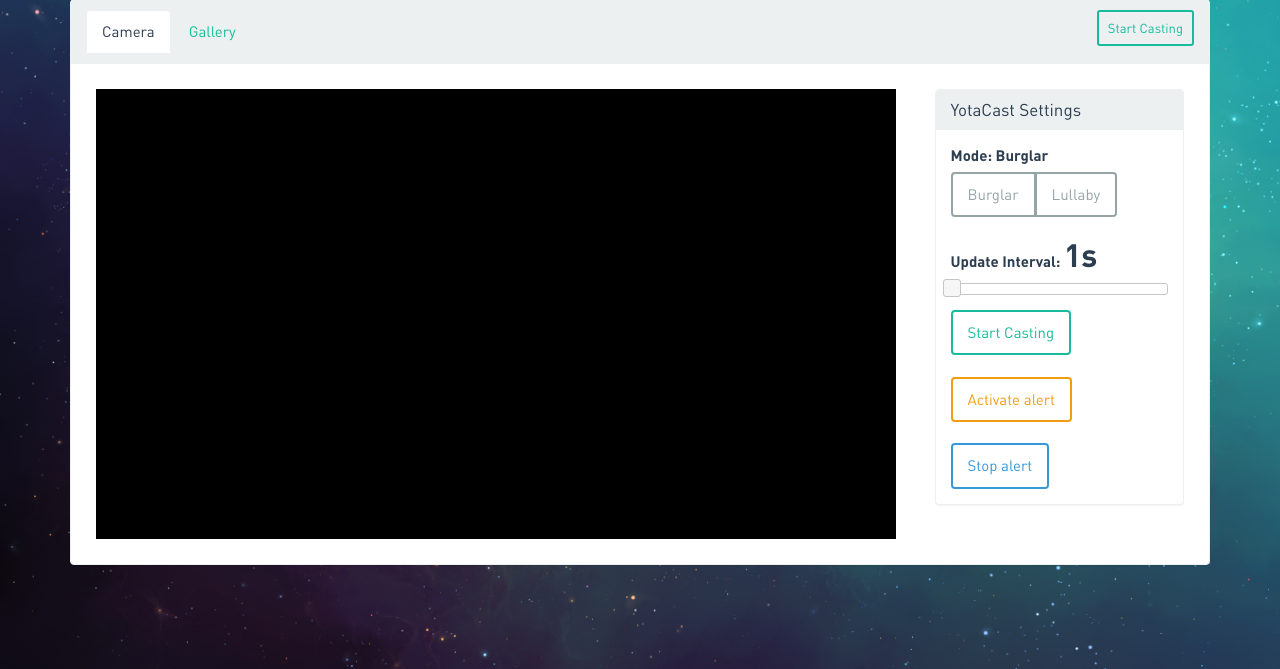
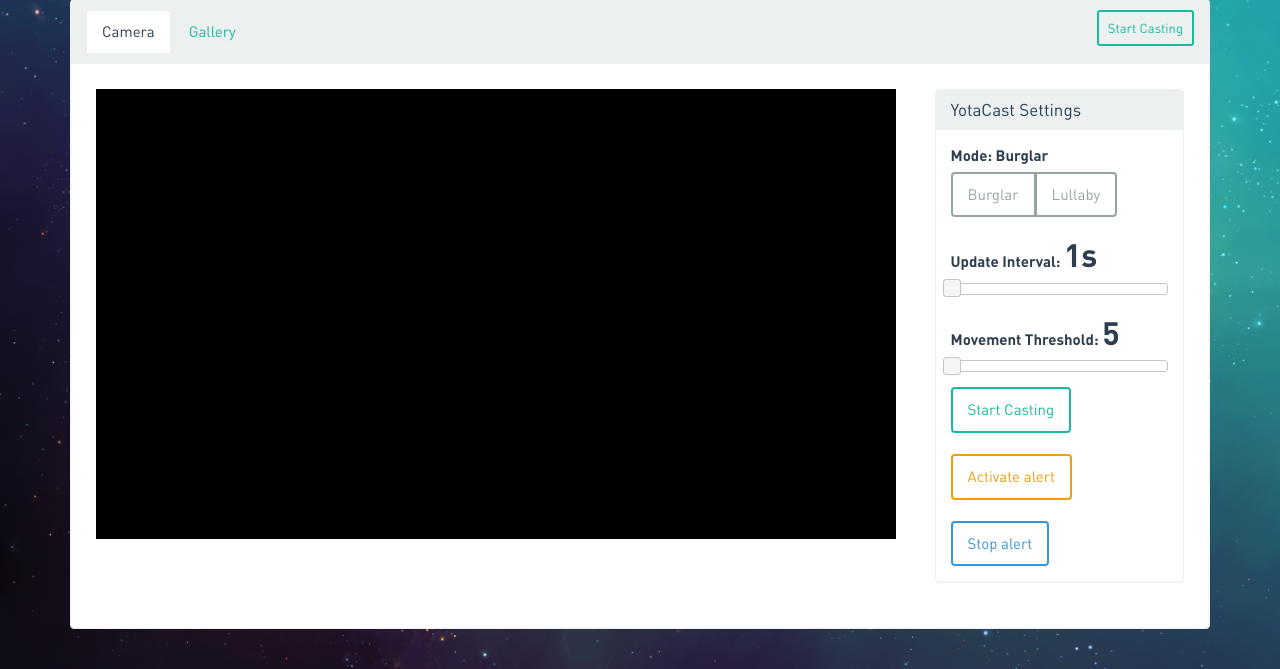
Before and after one commit to crainiarc/yotacast, a Flask app: page /cast in a window 1280 px wide. Shown: the part 31-700 px from the top of the page. Run offline with Flask 2, Linux system fonts and the light colour scheme; some libraries are stand-ins or nearby versions.

Commit message:
Add more details

```diff
--- a/web/app/controllers.py
+++ b/web/app/controllers.py
@@ -6,6 +6,7 @@ from app import app
 import numpy as np
 import time
 import datetime
+from datetime import datetime as time2
 import glob
 
 def module_exists(module_name):
@@ -24,7 +25,7 @@ if has_cv2:
 import base64
 
 UPLOAD_FOLDER = 'app/static/snapshots/'
-MOVEMENT_THRESHOLD = 7
+MOVEMENT_THRESHOLD = 15
 RESIZE_SCALE = 0.25
 
 app.config['UPLOAD_FOLDER'] = UPLOAD_FOLDER
@@ -95,6 +96,7 @@ def upload_file():
             # Save latest.json
             with open(os.path.join(app.config['UPLOAD_FOLDER'], 'latest.json'), 'w+') as f:
                 f.write(json.dumps({
+                    'timestamp': time2.now().strftime('%Y-%m-%d %H:%M:%S'),
                     'raw_string': base64_string,
                     'raw_image': raw_image_filename,
                     'grayscale_image': grayscale_image_filename,
@@ -105,6 +107,7 @@ def upload_file():
         else:
             with open(os.path.join(app.config['UPLOAD_FOLDER'], 'latest.json'), 'w+') as f:
                 f.write(json.dumps({
+                    'timestamp': time2.now().strftime('%Y-%m-%d %H:%M:%S'),
                     'raw_string': base64_string,
                     'raw_image': raw_image_filename,
                     'play_alert': play_alert_sound
--- a/web/app/static/js/main.js
+++ b/web/app/static/js/main.js
@@ -26,7 +26,7 @@ function CameraController ($scope, $http, $interval) {
   audio.loop = true;
 
   $scope.snapshots = [];
-
+  $scope.movementThreshold = 5;
   $scope.isCasting = false;
   $scope.timeoutInterval = 1;
 
@@ -43,6 +43,15 @@ function CameraController ($scope, $http, $interval) {
 
     slide: function(event, ui) {
       $scope.$apply(function () {$scope.timeoutInterval = ui.value;});
+    }
+  });
+
+  $('#threshold-slider').slider({
+    min: 1,
+    max: 60,
+
+    slide: function(event, ui) {
+      $scope.$apply(function () {$scope.movementThreshold = ui.value;});
     }
   });
 
@@ -137,14 +146,14 @@ function CameraController ($scope, $http, $interval) {
 
   function getProcessedImage () {
     $http.get('/latest_image').success(function(data, status, headers, config) {
-      data.movement = data.diff > 5;
+      data.movement = data.diff > $scope.movementThreshold;
       $scope.snapshots.unshift(data);
+      console.log(data.play_alert);
       if (data.play_alert) {
         audio.play();
       } else {
         audio.pause();
       }
-      $scope.$apply();
     }).error(function(data, status, headers, config) {
       alert('Post failed');
     });
--- a/web/app/templates/cast.html
+++ b/web/app/templates/cast.html
@@ -70,10 +70,13 @@
                                                         <label class="control-label">
                                                             Update Interval: <span class="update-interval"> [[ timeoutInterval ]]s</span>
                                                         </label>
-                                                        <div class="input-group">
-
-                                                        </div>
                                                         <div id="slider"></div>
+                                                    </div>
+                                                    <div class="form-group">
+                                                        <label class="control-label">
+                                                            Movement Threshold: <span class="update-interval"> [[ movementThreshold ]]</span>
+                                                        </label>
+                                                        <div id="threshold-slider"></div>
                                                     </div>
                                                     <div>
                                                     <button class="btn [[ {'true': 'btn-success', 'false': 'btn-danger'}[!isCasting] ]]" ng-click="togglePolling()"><span>[[ {'true': 'Start', 'false': 'Stop'}[!isCasting] ]]</span> Casting</button>
@@ -120,16 +123,22 @@
                     </div>
                     <div class="modal-body">
                         <div class="row">
+                            <div class="col-md-12">
+                                <h4>Timestamp: [[ chosenImage.timestamp ]]</h5>
+                                <hr>
+                            </div>
+                        </div>
+                        <div class="row">
                             <div class="col-md-4">
-                                <h5>Raw Image</h5>
+                                <h4>Raw Image</h5>
                                 <img class="img-responsive" ng-src="/static/snapshots/[[chosenImage.raw_image]]">
                             </div>
                             <div class="col-md-4">
-                                <h5>Grayscale Image</h5>
+                                <h4>Grayscale Image</h5>
                                 <img class="img-responsive" ng-src="/static/snapshots/[[chosenImage.grayscale_image]]">
                             </div>
                             <div class="col-md-4">
-                                <h5>Histogram Equalized Image</h5>
+                                <h4>Histogram Equalized Image</h5>
                                 <img class="img-responsive" ng-src="/static/snapshots/[[chosenImage.equalized_image]]">
                             </div>
                         </div>
--- a/web/app/templates/index.html
+++ b/web/app/templates/index.html
@@ -40,7 +40,7 @@
                 <div class="container-fluid">
                     <div class="row bottom-nav">
                         <p class="text-center">
-                            <a href="/cast" class="cast-button btn btn-success btn-lg">Start Casting</a>
+                            <a href="/cast" class="cast-button btn btn-success btn-lg">Login</a>
                         </p>
                     </div>
                 </div>
```
